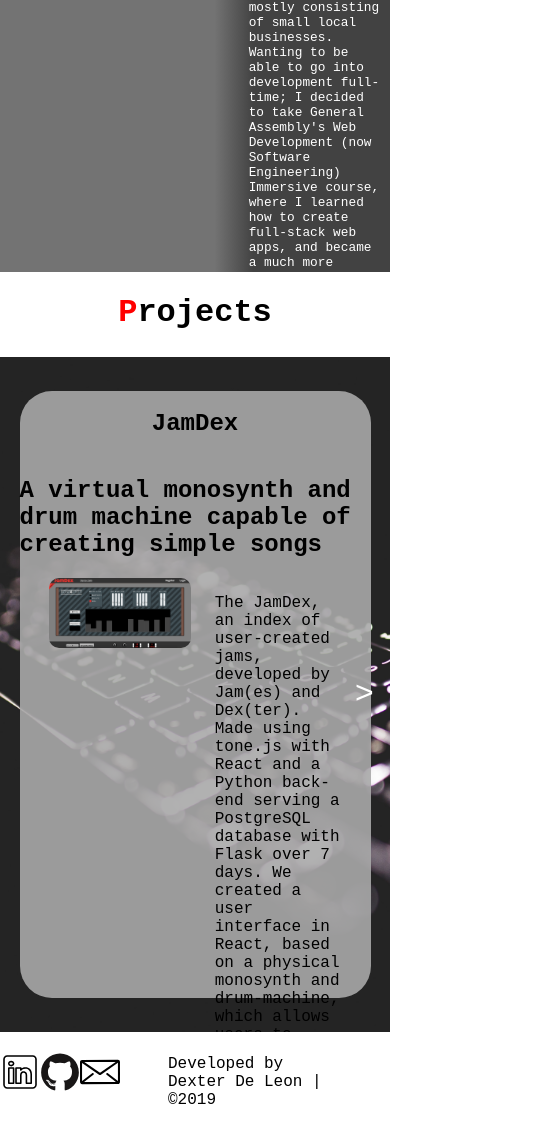
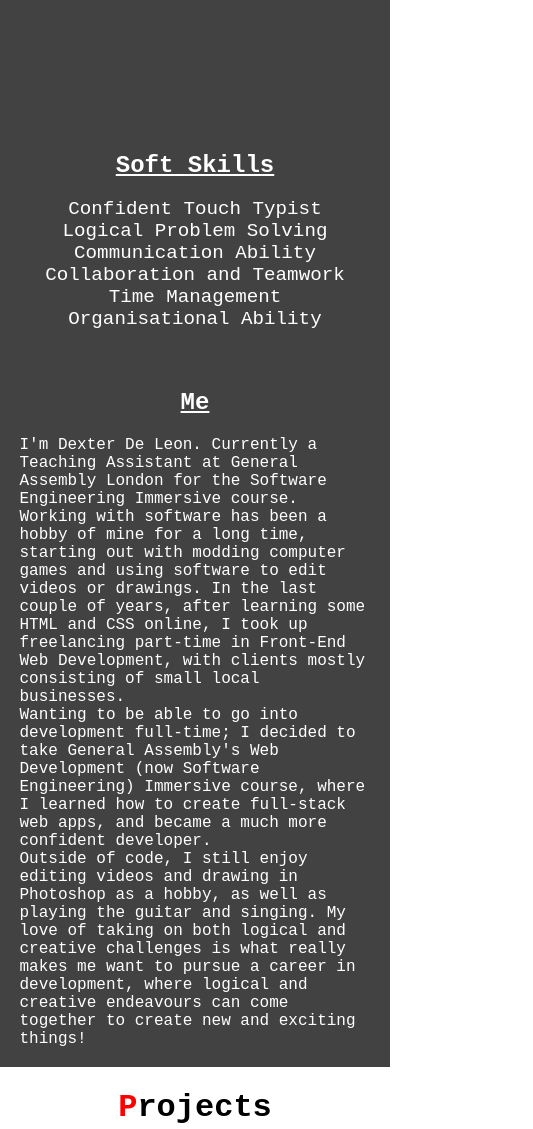
Before and after one commit to Dextorr/dextorr.github.io, a plain HTML site: page index.html in a window 390 px wide. Shown: the part 1711-2840 px from the top of the page, 533 px wide, since content can reach past the window. Drawn offline with Linux system fonts and the light colour scheme; a web font is replaced by a local one.

Commit message:
Responsive layout: media query added.

```diff
--- a/index.html
+++ b/index.html
@@ -40,12 +40,14 @@
         <div id="devIcons">
           <h2>Tech Skills</h2>
         </div>
-        <div id="softSkills">
+        <div id="aboutMe">
           <h2>Me</h2>
           <p>I'm Dexter De Leon. Currently a Teaching Assistant at General Assembly London for the Software Engineering Immersive course.</p>
           <p>Working with software has been a hobby of mine for a long time, starting out with modding computer games and using software to edit videos or drawings. In the last couple of years, after learning some HTML and CSS online, I took up freelancing part-time in Front-End Web Development, with clients mostly consisting of small local businesses.</p>
           <p>Wanting to be able to go into development full-time; I decided to take General Assembly's Web Development (now Software Engineering) Immersive course, where I learned how to create full-stack web apps, and became a much more confident developer.</p>
           <p>Outside of code, I still enjoy editing videos and drawing in Photoshop as a hobby, as well as playing the guitar and singing. My love of taking on both logical and creative challenges is what really makes me want to pursue a career in development, where logical and creative endeavours can come together to create new and exciting things!</p>
+        </div>
+        <div id="softSkills">
           <h2>Soft Skills</h2>
           <ul>
           </ul>
--- a/scss/style.scss
+++ b/scss/style.scss
@@ -253,6 +253,8 @@ div.filter {
 
 section#skills {
   justify-content: space-around;
+  flex-direction: column;
+  flex-wrap: wrap;
 
   h2 {
     width: 100%;
@@ -308,18 +310,20 @@ section#skills {
 
   // SOFT SKILLS ***************************************************************
 
-  #softSkills {
-    width: 35%;
-    height: 100%;
-    display: flex;
-    flex-direction: column;
-    justify-content: space-between;
+  #aboutMe {
+    height: 50%;
+    width: 30%;
 
     p {
       margin: 0;
       color: #fff;
       font-size: 0.8rem;
     }
+  }
+
+  #softSkills {
+    height: 50%;
+    width: 30%;
 
     ul {
       list-style: none;
@@ -329,7 +333,6 @@ section#skills {
       color: #fff;
     }
   }
-
 }
 
 div.arrow {
@@ -371,6 +374,102 @@ footer {
 
 // MEDIA QUERIES ***************************************************************
 
-@media only screen and (max-width: 420px){
+@media only screen and (max-width: 640px){
 
+
+  main {
+
+    section {
+
+      &#top {
+        img {
+          width: 100%;
+          height: auto;
+        }
+      }
+
+      &#skills {
+        background: #424242;
+        height: auto;
+
+        #devIcons {
+          width: 100%;
+          height: 50%;
+
+          .icon {
+            width: 20%;
+            margin: 0 0 3rem;
+            padding-bottom: 2rem;
+            background-size: 3rem;
+            background-position: top;
+
+            p {
+              opacity: 1;
+              position: relative;
+              top: 3.5rem;
+              font-size: 1rem;
+            }
+          }
+        }
+
+        #softSkills {
+          flex-direction: row;
+          width: 100%;
+          height: 50%;
+          order: 1;
+        }
+
+        #aboutMe {
+          width: 90%;
+          height: 50%;
+          margin: 5%;
+          order: 2;
+
+          p {
+            font-size: 1rem;
+          }
+        }
+      }
+
+      &#projects {
+
+        .project-container {
+
+          .project {
+
+            .project-content {
+
+              h1, h2 {
+                text-align: center;
+                margin: 0;
+              }
+
+              h1 {
+                font-size: 1.5rem;
+              }
+
+              h2 {
+                font-size: 1.1rem;
+                margin-bottom: 1rem;
+              }
+
+              .project-description {
+                flex-direction: column;
+
+                .project-image {
+                  width: 80%;
+                  margin: auto;
+                }
+
+                p {
+                  width: 100%;
+                }
+              }
+            }
+          }
+        }
+      }
+    }
+
+  }
 }
```
Also changed, not shown: css/style.css, 1 other file.
